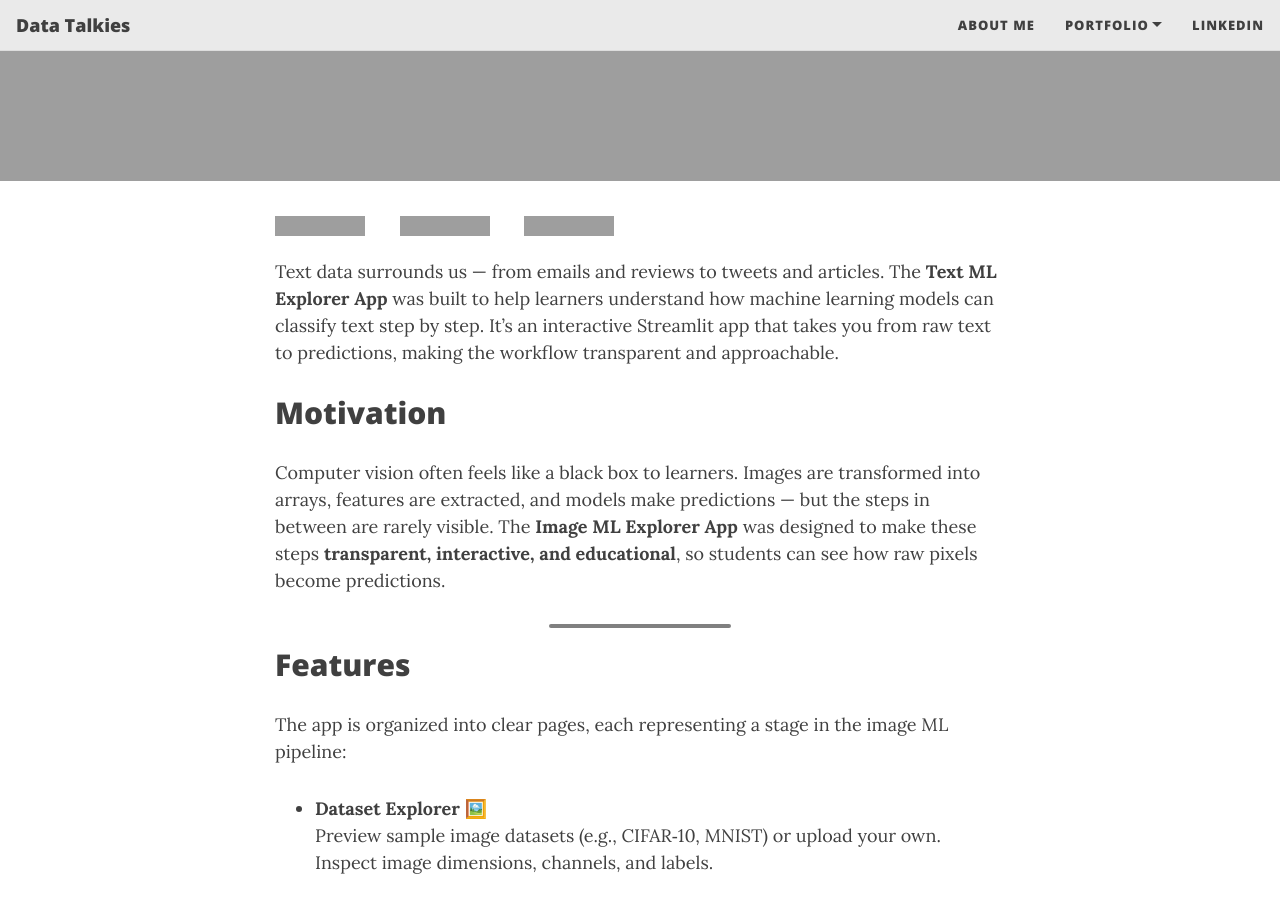
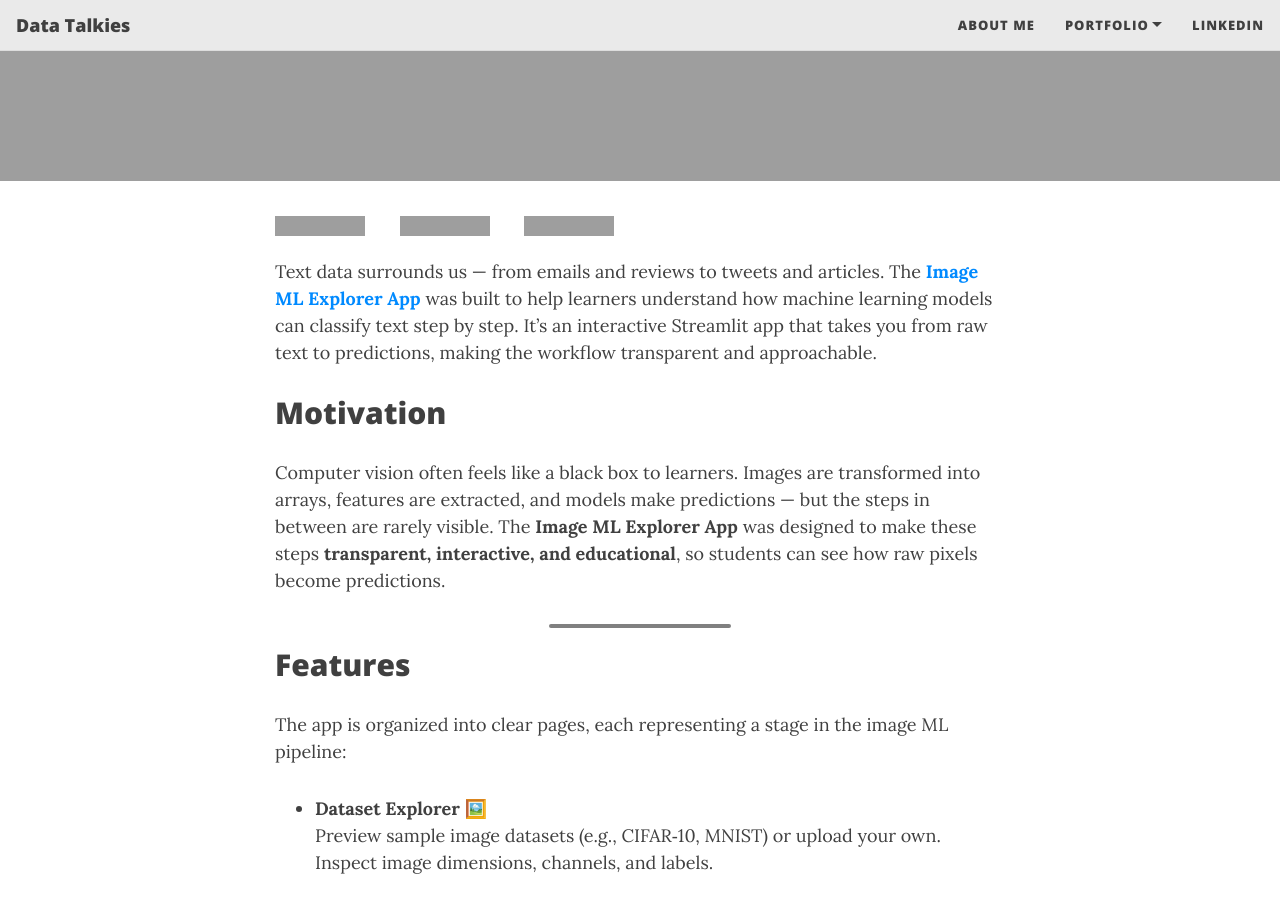
Before and after one commit to arpitHub/arpithub.github.io, a Jekyll site: the page built from _posts/2025-12-19-image-ml-explorer-app.md, in a window 1280 px wide and 900 px high, scrolled down 501 px. Built offline with Jekyll 4.4.1, drawn with Linux system fonts in a browser that asks for light colours; nearby versions of some CDN libraries; some of the changed text lies outside the part shown; grey boxes are pictures that could not be loaded.

Commit message:
new prof pic

```diff
--- a/_config.yml
+++ b/_config.yml
@@ -27,7 +27,7 @@
 
 # Image to show in the navigation bar - works best with a square image
 # Remove this parameter if you don't want an image in the navbar
-avatar: "/assets/img/me.jpeg"
+avatar: "/assets/img/me.jpg"
 
 # By default, the image is cut into a circle. You can disable this behaviour by setting 'round-avatar: false'
 round-avatar: true
--- a/_posts/2025-12-19-image-ml-explorer-app.md
+++ b/_posts/2025-12-19-image-ml-explorer-app.md
@@ -11,7 +11,7 @@
 comments: true
 ---
 
-Text data surrounds us — from emails and reviews to tweets and articles. The **Text ML Explorer App** was built to help learners understand how machine learning models can classify text step by step. It’s an interactive Streamlit app that takes you from raw text to predictions, making the workflow transparent and approachable.
+Text data surrounds us — from emails and reviews to tweets and articles. The **[Image ML Explorer App](https://image-ml-explorer.streamlit.app/)** was built to help learners understand how machine learning models can classify text step by step. It’s an interactive Streamlit app that takes you from raw text to predictions, making the workflow transparent and approachable.
 
 ## Motivation
 
@@ -245,3 +245,5 @@
  - Understand that even simple models like Logistic Regression can make mistakes — and those mistakes are valuable learning opportunities.
 
 This final step closes the loop: from dataset → preprocessing → model building → evaluation.
+
+👉 Try it out here: [Image ML Explorer App](https://image-ml-explorer.streamlit.app/)
```
Also changed, not shown: _posts/2025-11-05-text-ml-explorer-app.md (+1 -1 lines), aboutme.md (+1 -1 lines), assets/img/me.jpg (added).
